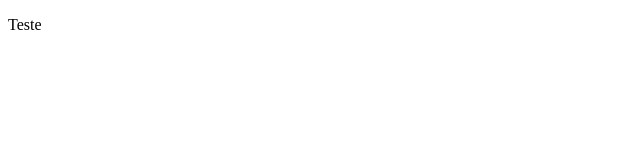
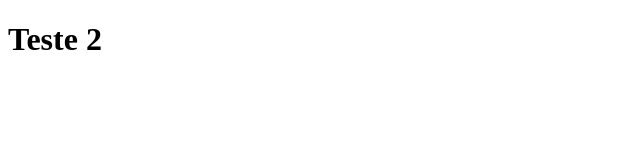
Before and after one commit to felipesilva90/gama-landing-page, a plain HTML site: page index.html in a window 1280 px wide. Shown: the whole page, without its empty margins (0-640 px from the left). Drawn offline with Linux system fonts and the light colour scheme.

Commit message:
Edição landing page

```diff
--- a/index.html
+++ b/index.html
@@ -8,7 +8,7 @@
 </head>
 
 <body>
-    <p>Teste</p>
+    <h1>Teste 2</h1>
 </body>
 
 </html>
```
